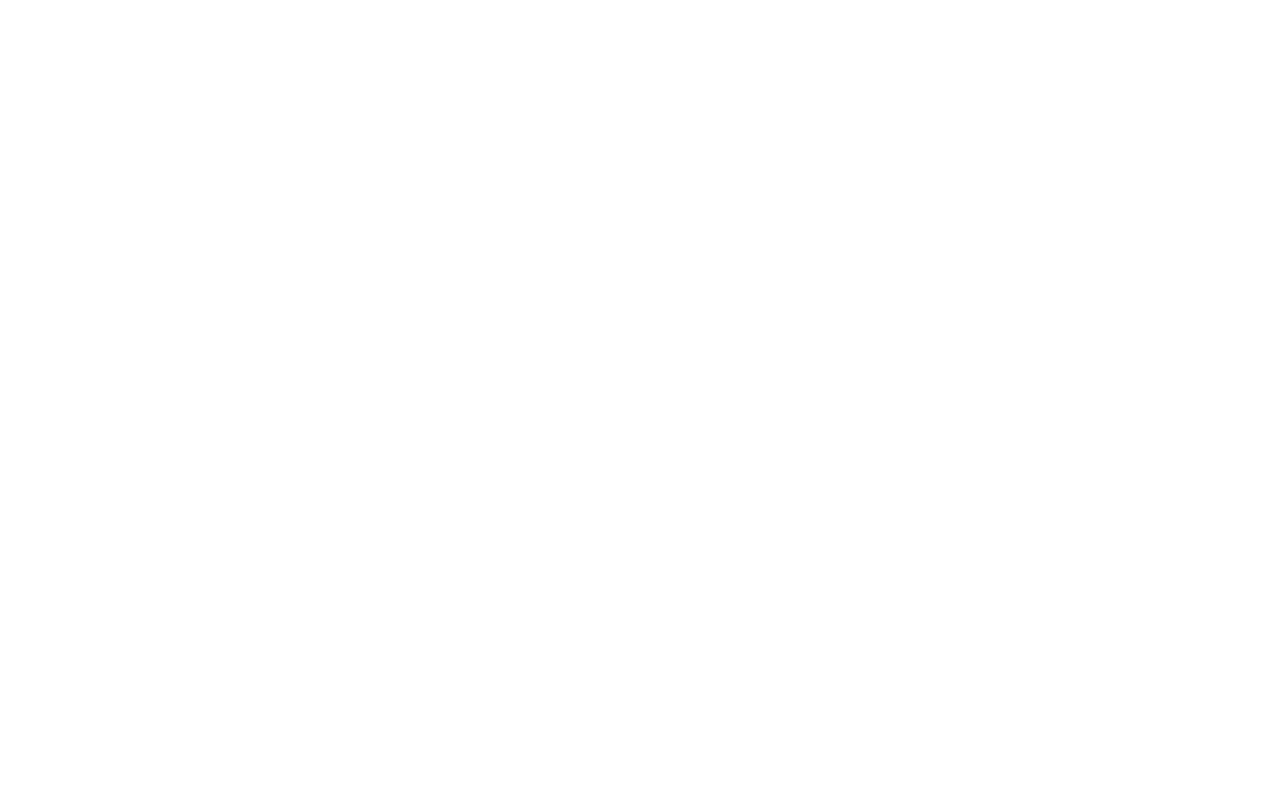
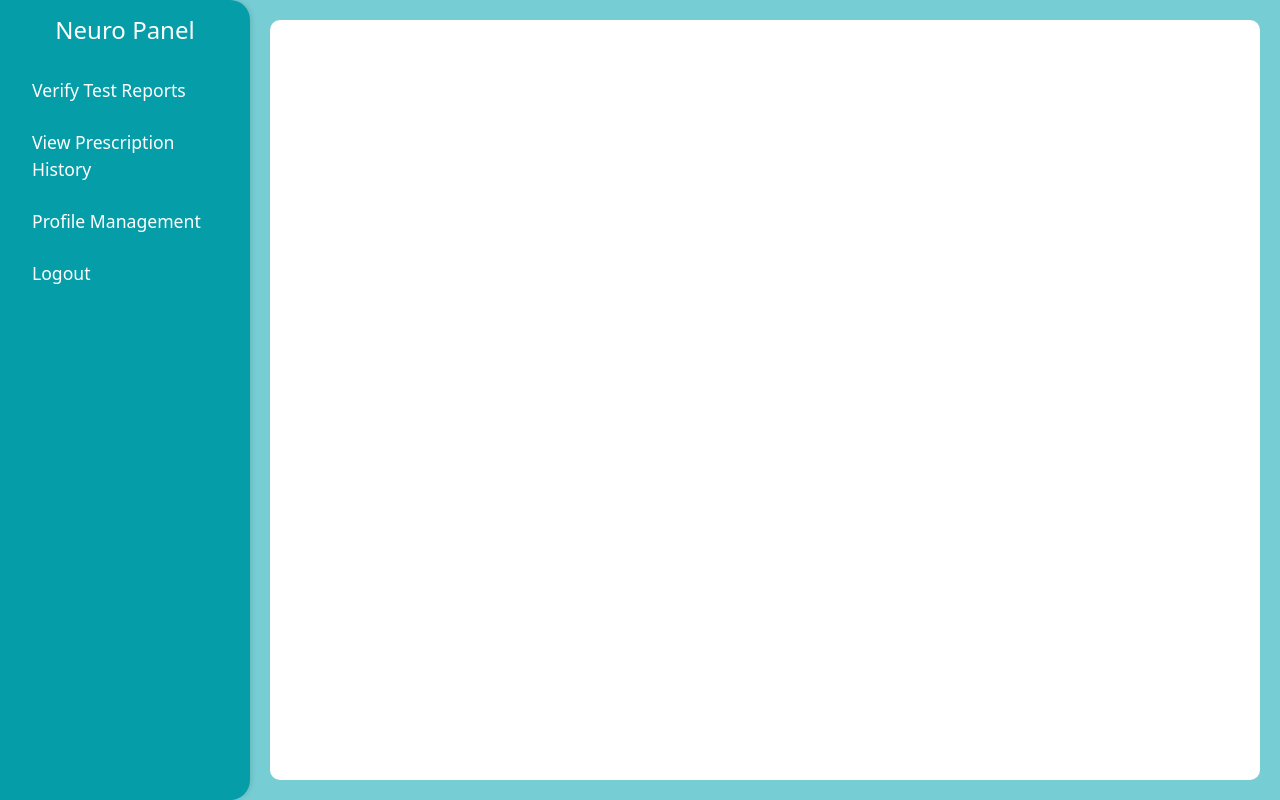
Before and after one commit to Hafsa460/FYP-Project, a React (Create React App) app in the folder medimind/: page /neuro-dashboard in a window 1280 px wide. Before the commit this address had no page. Built offline with nearby package versions, Linux system fonts and the light colour scheme.

Commit message:
Added Neuro Dashboard with full functionality

```diff
--- a/medimind/package.json
+++ b/medimind/package.json
@@ -10,7 +10,7 @@
     "bootstrap": "^5.3.6",
     "react": "^19.1.0",
     "react-dom": "^19.1.0",
-    "react-router-dom": "^7.6.1",
+    "react-router-dom": "^7.6.2",
     "react-scripts": "5.0.1",
     "web-vitals": "^2.1.4"
   },
--- a/medimind/src/App.js
+++ b/medimind/src/App.js
@@ -5,6 +5,7 @@
 import Login from "./components/Login";
 import LoginPatients from "./components/LoginPatients";
 import SignUp from "./components/SignUp";
+import NeuroDashboard from "./components/Neurologist/NeuroDashboard"; // <-- Import this
 
 function App() {
   return (
@@ -13,6 +14,7 @@
       <Route path="/login-doctor" element={<Login />} />
       <Route path="/login-patient" element={<LoginPatients />} />
       <Route path="/signup" element={<SignUp />} />
+      <Route path="/neuro-dashboard" element={<NeuroDashboard />} /> {/* <-- Add this */}
     </Routes>
   );
 }
--- a/medimind/src/components/Login.js
+++ b/medimind/src/components/Login.js
@@ -1,20 +1,22 @@
 import React, { useState } from "react";
 import "bootstrap/dist/css/bootstrap.min.css";
 import "./Login.css";
-import coverimage from "../images/cover.png"; // Use circular image for right side
+import coverimage from "../images/cover.png";
+import { useNavigate } from "react-router-dom";
 
 function Login() {
   const [username, setUsername] = useState("");
   const [password, setPassword] = useState("");
 
+  const navigate = useNavigate();
+
   const validateLogin = () => {
     if (username === "hafsa13" && password === "hafsa") {
-      window.location.href = "../main/main.html";
+      navigate("/neuro-dashboard");
     } else {
       alert("Incorrect username or password!");
     }
-  };
-
+    }
   return (
     <div className="container-fluid login-page d-flex align-items-center justify-content-center">
       <div className="row w-100 login-container shadow-lg">
--- /dev/null
+++ b/medimind/src/components/Neurologist/Logout.js
@@ -0,0 +1,15 @@
+import { useEffect } from "react";
+import { useNavigate } from "react-router-dom";
+
+function Logout() {
+  const navigate = useNavigate();
+
+  useEffect(() => {
+    alert("Logged out successfully!");
+    navigate("/");
+  }, [navigate]);
+
+  return null;
+}
+
+export default Logout;
--- /dev/null
+++ b/medimind/src/components/Neurologist/NeuroDashboard.css
@@ -0,0 +1,31 @@
+/* src/NeuroDashboard.css */
+.neuro-dashboard {
+  height: 100vh;
+  background-color: #76ced4;
+}
+
+.sidebar {
+  width: 250px;
+  background-color: #059da8;
+  border-top-right-radius: 20px;
+  border-bottom-right-radius: 20px;
+  box-shadow: 2px 0 5px rgba(0, 0, 0, 0.1);
+}
+
+.sidebar .nav-link {
+  font-size: 1.1rem;
+  margin-bottom: 10px;
+  border-radius: 5px;
+  transition: background 0.2s;
+}
+
+.sidebar .nav-link:hover {
+  background-color: #009999;
+}
+
+.content {
+  background-color: #ffffff;
+  border-radius: 10px;
+  margin: 20px;
+  padding: 20px;
+}
--- /dev/null
+++ b/medimind/src/components/Neurologist/NeuroDashboard.js
@@ -0,0 +1,54 @@
+// src/components/NeuroDashboard.js
+import React from "react";
+import { Link, Routes, Route } from "react-router-dom";
+import "./NeuroDashboard.css";
+
+import VerifyReports from "./VerifyReports";
+import PrescriptionHistory from "./PrescriptionHistory";
+import ProfileManagement from "./ProfileManagement";
+import Logout from "./Logout";
+
+function NeuroDashboard() {
+  return (
+    <div className="neuro-dashboard d-flex">
+      {/* Sidebar */}
+      <div className="sidebar p-3">
+        <h4 className="text-white text-center mb-4">Neuro Panel</h4>
+        <ul className="nav flex-column">
+          <li className="nav-item">
+            <Link to="verify-reports" className="nav-link text-white">
+              Verify Test Reports
+            </Link>
+          </li>
+          <li className="nav-item">
+            <Link to="prescription-history" className="nav-link text-white">
+              View Prescription History
+            </Link>
+          </li>
+          <li className="nav-item">
+            <Link to="profile-management" className="nav-link text-white">
+              Profile Management
+            </Link>
+          </li>
+          <li className="nav-item">
+            <Link to="logout" className="nav-link text-white">
+              Logout
+            </Link>
+          </li>
+        </ul>
+      </div>
+
+      {/* Main Content */}
+      <div className="content p-4 flex-grow-1">
+        <Routes>
+          <Route path="verify-reports" element={<VerifyReports />} />
+          <Route path="prescription-history" element={<PrescriptionHistory />} />
+          <Route path="profile-management" element={<ProfileManagement />} />
+          <Route path="logout" element={<Logout />} />
+        </Routes>
+      </div>
+    </div>
+  );
+}
+
+export default NeuroDashboard;
--- /dev/null
+++ b/medimind/src/components/Neurologist/PrescriptionHistory.js
@@ -0,0 +1,7 @@
+import React from "react";
+
+function PrescriptionHistory() {
+  return <h3>Prescription History Screen</h3>;
+}
+
+export default PrescriptionHistory;
--- /dev/null
+++ b/medimind/src/components/Neurologist/ProfileManagement.js
@@ -0,0 +1,7 @@
+import React from "react";
+
+function ProfileManagement() {
+  return <h3>Profile Management Screen</h3>;
+}
+
+export default ProfileManagement;
--- /dev/null
+++ b/medimind/src/components/Neurologist/VerifyReports.js
@@ -0,0 +1,7 @@
+import React from "react";
+
+function VerifyReports() {
+  return <h3>Verify Test Reports Screen</h3>;
+}
+
+export default VerifyReports;
```
Also changed, not shown: 2 other files (tests, documents, lock files or other folders).
